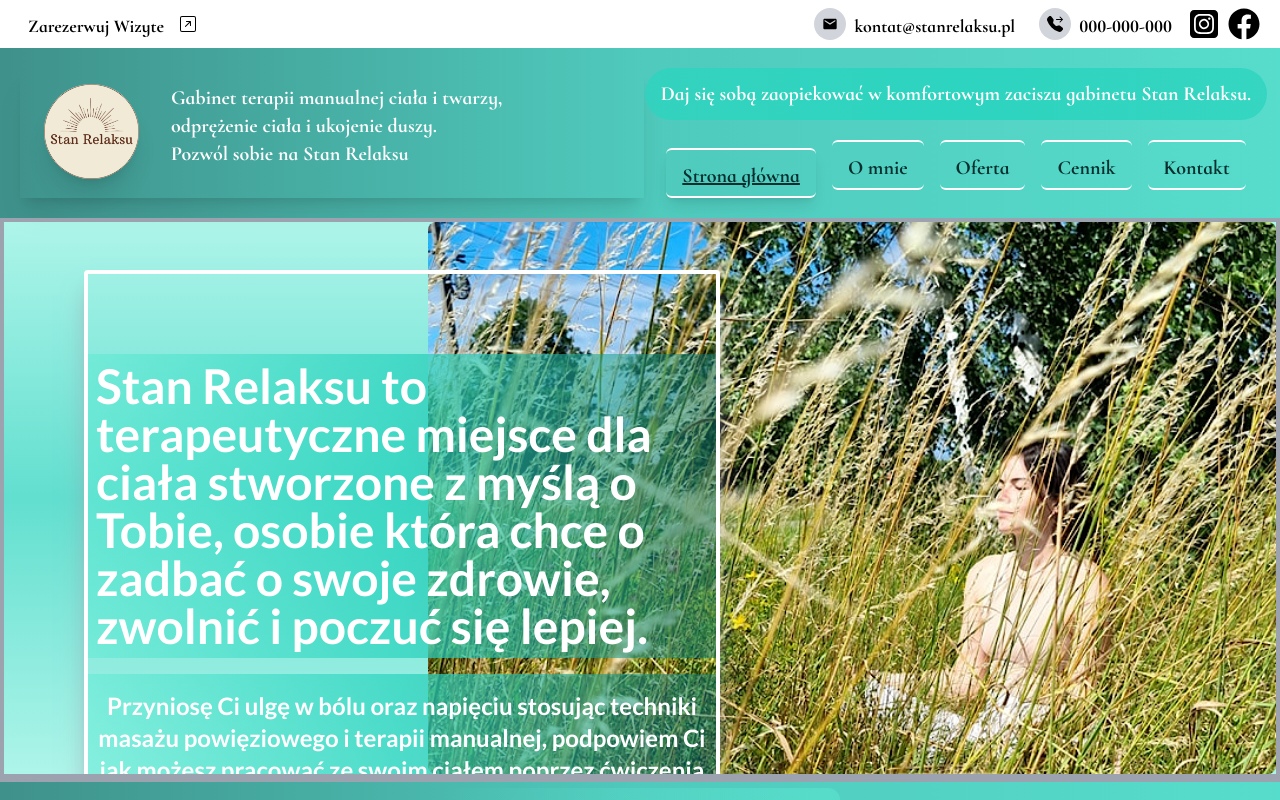
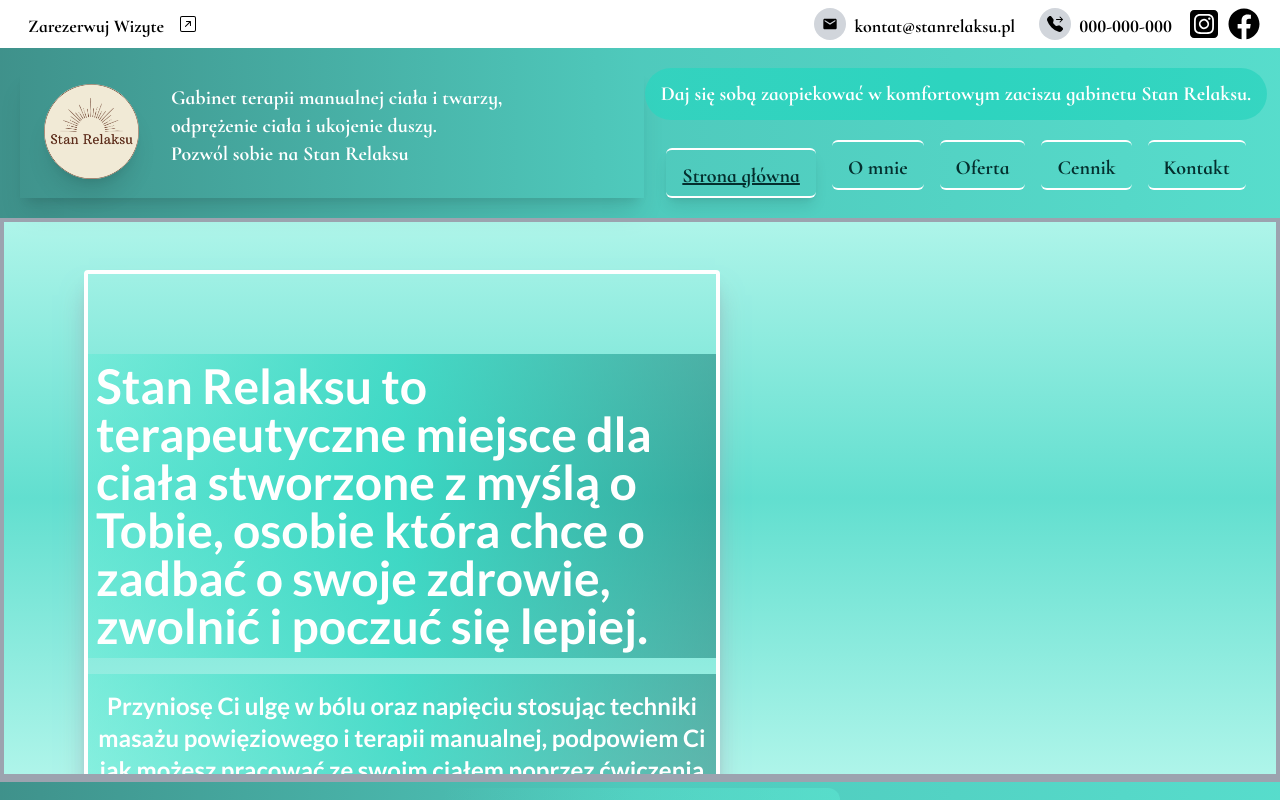
Before and after one commit to PiotrRegulski/stan-relaksu, a Next.js app: page / in a window 1280 px wide. Shown: the top 800 px of the page. Built offline with nearby package versions, Linux system fonts and the light colour scheme.

Commit message:
removed photo as background, added component with photo

```diff
--- a/src/components/layout/WelcomCard.tsx
+++ b/src/components/layout/WelcomCard.tsx
@@ -1,14 +1,16 @@
 import React from "react";
 import Link from "next/link";
 import { lato } from "../fonts";
+import WelcomeCardImage from "./WelcomeCardImage";
 const WelcomCard = () => {
   return (
     <section
       id="welcome-card"
       className="relative  max-w-screen min-h-[70vh] bg-gradient-to-t from-teal-300/50 via-teal-400/75 to-teal-300/50 overflow-hidden flex justify-end border-4 border-gray-400 "
     >
-      <div className="  grid lg:place-items-center  bg-cover lg:bg-left bg-center  bg-my-bg-image  lg:h-[60] w-screen lg:w-2/3 rounded-lg ">
-        <section className=" lg:absolute lg:top-[3em] lg:left-20 flex flex-col shadow-xl rounded border-4 border-white shadow-gray-400/75  lg:w-1/2 lg:h-min ">
+      <div className="  grid lg:place-items-center  lg:h-[60] w-screen lg:w-2/3 rounded-lg ">
+      <WelcomeCardImage/>
+        <section className=" lg:absolute lg:top-[3em]  lg:left-20 flex flex-col shadow-xl rounded border-4 border-white shadow-gray-400/75  lg:w-1/2 lg:h-min ">
           <div className="flex flex-col  justify-center  w-full mt-8 lg:mt-20 ">
             <article className={`${lato.className}  `}>
               {" "}
```
